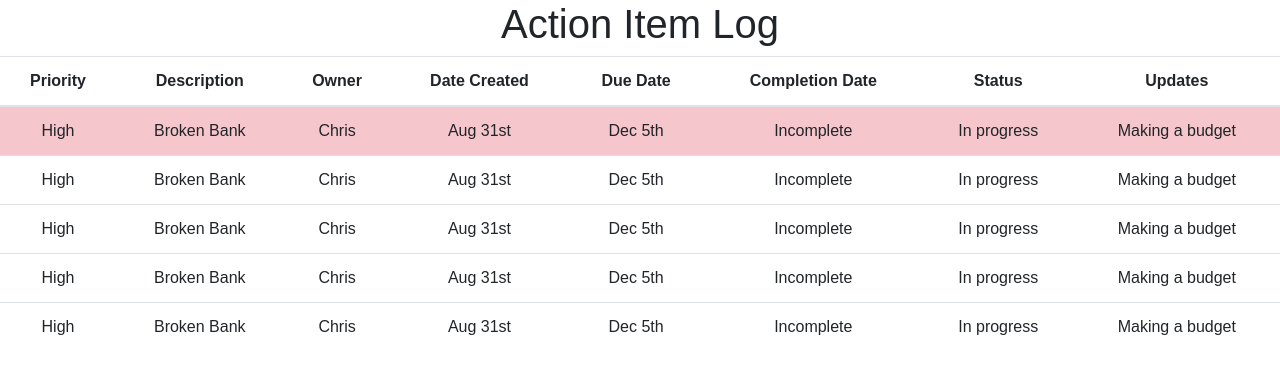
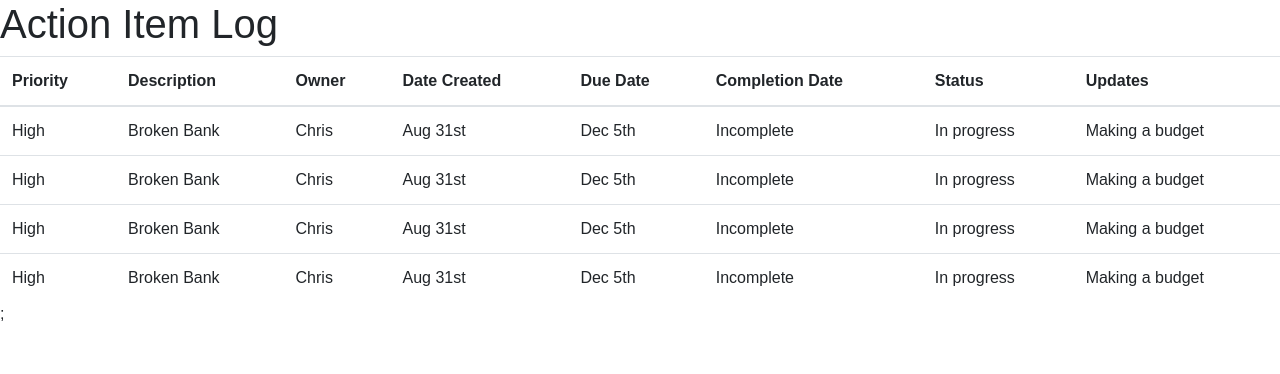
Before and after one commit to dwolrdcojp/action-items, a React (Create React App) app: page / in a window 1280 px wide. Shown: the top 374 px of the page. Built offline with nearby package versions, Linux system fonts and the light colour scheme.

Commit message:
Add fake data to the default items state and render it in each td element

```diff
--- a/package.json
+++ b/package.json
@@ -5,6 +5,8 @@
   "private": true,
   "dependencies": {
     "bootstrap": "^4.1.3",
+    "faker": "^4.1.0",
+    "font-awesome": "^4.7.0",
     "gh-pages": "^1.2.0",
     "react": "^16.4.2",
     "react-dom": "^16.4.2",
--- a/src/App.js
+++ b/src/App.js
@@ -6,10 +6,10 @@ import Header from "./components/header";
 class App extends Component {
   render() {
     return (
-      <div className="App">
+      <main className="Container">
         <Header />
         <Items />
-      </div>
+      </main>
     );
   }
 }
--- a/src/components/items.jsx
+++ b/src/components/items.jsx
@@ -1,8 +1,10 @@
 import React, { Component } from "react";
+import faker from "faker";
 
 class Items extends Component {
   state = {
-    priority: "High",
+    items: [
+      { priority: "High",
       description: "Broken Bank",
       owner: "Chris",
       creationDate: "Aug 31st",
@@ -10,7 +12,36 @@ class Items extends Component {
       completionDate: "Incomplete",
       status: "In progress",
       updates: "Making a budget"
+    },
+      { priority: "High",
+      description: "Broken Bank",
+      owner: "Chris",
+      creationDate: "Aug 31st",
+      dueDate: "Dec 5th",
+      completionDate: "Incomplete",
+      status: "In progress",
+      updates: "Making a budget"
+    },
+      { priority: "High",
+      description: "Broken Bank",
+      owner: "Chris",
+      creationDate: "Aug 31st",
+      dueDate: "Dec 5th",
+      completionDate: "Incomplete",
+      status: "In progress",
+      updates: "Making a budget"
+    },
+      { priority: "High",
+      description: "Broken Bank",
+      owner: "Chris",
+      creationDate: "Aug 31st",
+      dueDate: "Dec 5th",
+      completionDate: "Incomplete",
+      status: "In progress",
+      updates: "Making a budget" }
+    ]
   };
+
 
   render() {
     const {
@@ -39,56 +70,18 @@ class Items extends Component {
           </tr>
           </thead>
           <tbody>
-          <tr className="table-danger">
-            <td>{priority}</td>
-            <td>{description}</td>
-            <td>{owner}</td>
-            <td>{creationDate}</td>
-            <td>{dueDate}</td>
-            <td>{completionDate}</td>
-            <td>{status}</td>
-            <td>{updates}</td>
+            {this.state.items.map(item =>(
+            <tr>
+              <td>{item.priority}</td>
+              <td>{item.description}</td>
+              <td>{item.owner}</td>
+              <td>{item.creationDate}</td>
+              <td>{item.dueDate}</td>
+              <td>{item.completionDate}</td>
+              <td>{item.status}</td>
+              <td>{item.updates}</td>
             </tr>
-          <tr className="">
-            <td>{priority}</td>
-            <td>{description}</td>
-            <td>{owner}</td>
-            <td>{creationDate}</td>
-            <td>{dueDate}</td>
-            <td>{completionDate}</td>
-            <td>{status}</td>
-            <td>{updates}</td>
-          </tr>
-          <tr className="">
-            <td>{priority}</td>
-            <td>{description}</td>
-            <td>{owner}</td>
-            <td>{creationDate}</td>
-            <td>{dueDate}</td>
-            <td>{completionDate}</td>
-            <td>{status}</td>
-            <td>{updates}</td>
-          </tr>
-          <tr className="">
-            <td>{priority}</td>
-            <td>{description}</td>
-            <td>{owner}</td>
-            <td>{creationDate}</td>
-            <td>{dueDate}</td>
-            <td>{completionDate}</td>
-            <td>{status}</td>
-            <td>{updates}</td>
-          </tr>
-          <tr className="">
-            <td>{priority}</td>
-            <td>{description}</td>
-            <td>{owner}</td>
-            <td>{creationDate}</td>
-            <td>{dueDate}</td>
-            <td>{completionDate}</td>
-            <td>{status}</td>
-            <td>{updates}</td>
-          </tr>
+            ))};
           </tbody>
       </table>
       );
--- a/src/index.js
+++ b/src/index.js
@@ -1,9 +1,11 @@
 import React from "react";
 import ReactDOM from "react-dom";
 import "bootstrap/dist/css/bootstrap.css";
+import "font-awesome/css/font-awesome.css";
 import "./index.css";
 import App from "./App";
 import registerServiceWorker from "./registerServiceWorker";
+import faker from "faker";
 
 ReactDOM.render(<App />, document.getElementById("root"));
 registerServiceWorker();
```
Also changed, not shown: 1 other file (tests, documents, lock files or other folders). Lines whose indentation alone changed are shown as unchanged.
